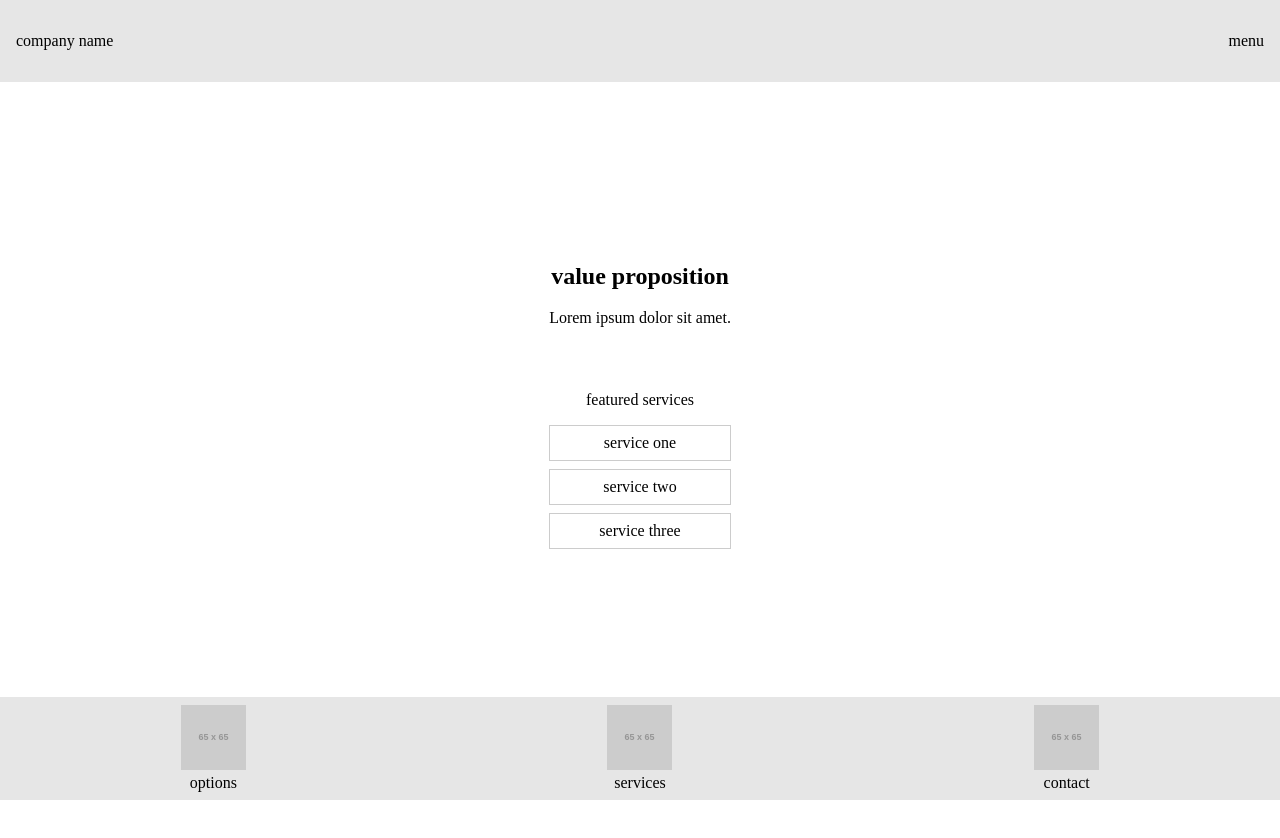
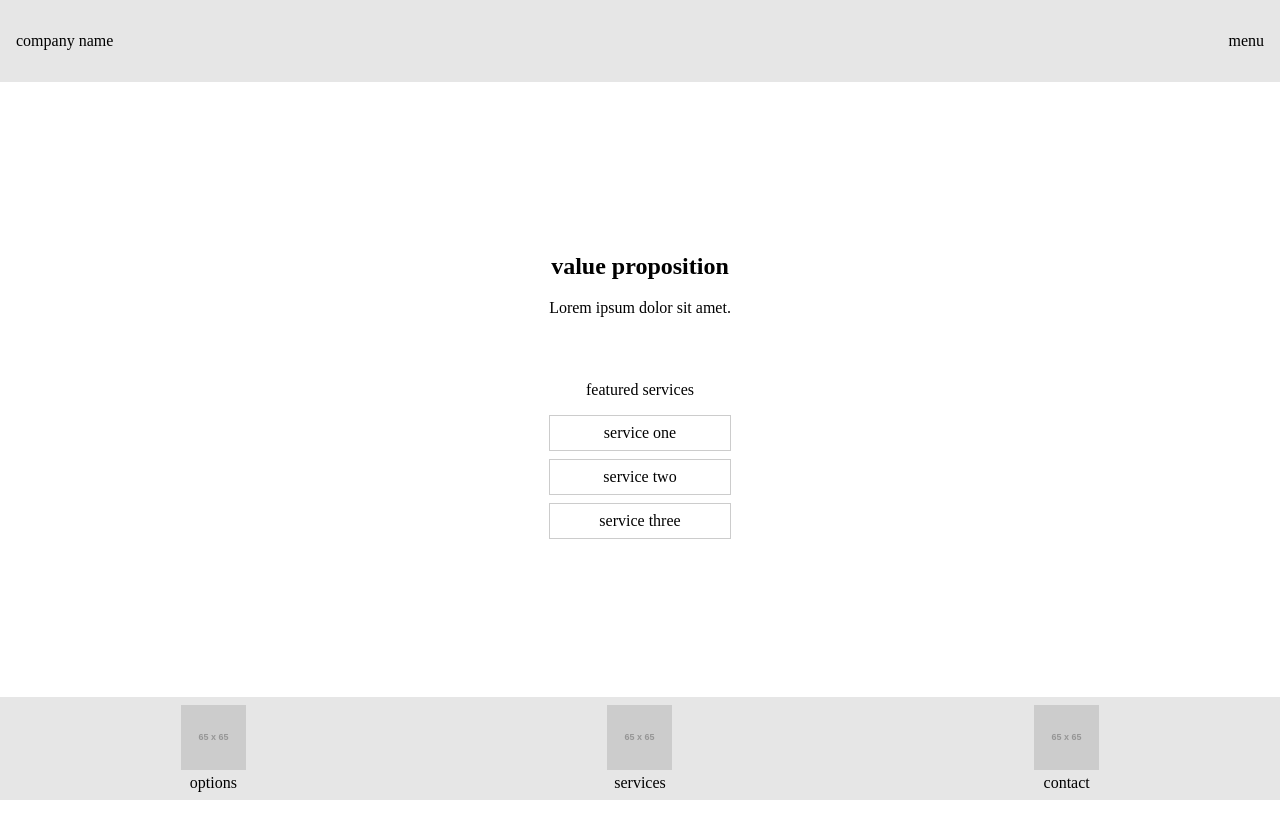
Before and after one commit to codeKJEK/kjek-nav, a plain HTML site: page index.html in a window 1280 px wide. Shown: the top 838 px of the page. Drawn offline with Linux system fonts and the light colour scheme; placeholder pictures from the web are drawn by us.

Commit message:
margin delete

```diff
--- a/style.css
+++ b/style.css
@@ -126,6 +126,10 @@ main section, .hero {
     text-align: center;
 }
 
+.hero h1 {
+    margin-top: 0;
+}
+
 .feature-section {
     margin-top: 4rem;
 }
```
